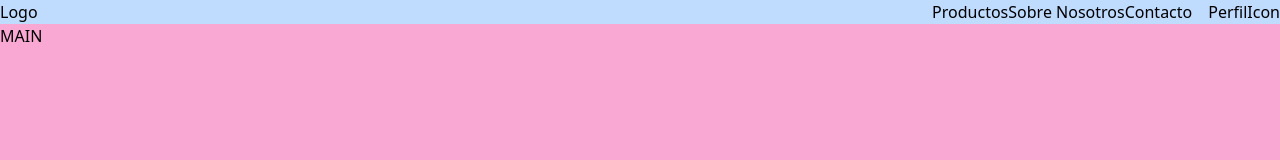
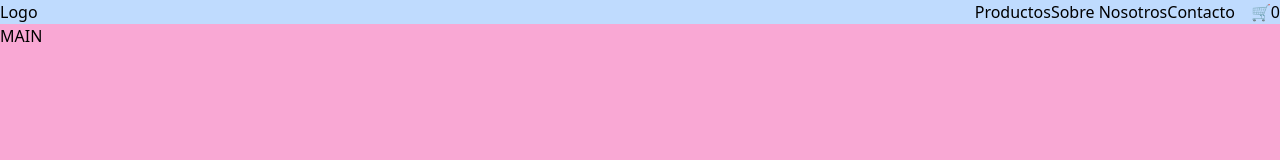
Before and after one commit to navifuentes/E-commerce-proyect, a React (Create React App) app in the folder my-app/: page / in a window 1280 px wide. Shown: the top 160 px of the page. Built offline with nearby package versions, Linux system fonts and the light colour scheme.

Commit message:
cartWidget

```diff
--- /dev/null
+++ b/my-app/src/components/CartWidget/CartWidget.jsx
@@ -0,0 +1,19 @@
+import { React, useState } from "react";
+
+const CartWidget = () => {
+  const [numero, setNumero] = useState(0);
+
+  const sumar = () => {
+    setNumero(numero + 1);
+  };
+  const restar = () => {
+    setNumero(numero - 1);
+  };
+  const reset = () => {
+    setNumero(0);
+  };
+
+  return <div>&#128722;{numero} </div>;
+};
+
+export default CartWidget;
--- a/my-app/src/components/Navbar/Navbar.js
+++ b/my-app/src/components/Navbar/Navbar.js
@@ -1,17 +1,17 @@
 import React from "react";
 import Logo from "./Logo/Logo.js";
 import Categorias from "./Categorias/Categorias.js";
-import PerfilIcon from "./PerfilIcon/PerfilIcon.js";
 import HamburgerMenu from "./HamburgerMenu/HamburgerMenu.js";
+import CartWidget from "../CartWidget/CartWidget.jsx";
 
 const Navbar = () => {
   return (
     <nav className="sticky h-1/4 flex flex-row justify-between mx-auto top-0 z-10 bg-blue-200 dark:bg-blue-950">
       <Logo />
-      <div className="flex flex-row justify-between">
+      <div className="flex flex-row">
         <Categorias />
         <HamburgerMenu />
-        <PerfilIcon />
+        <CartWidget />
       </div>
     </nav>
   );
```
